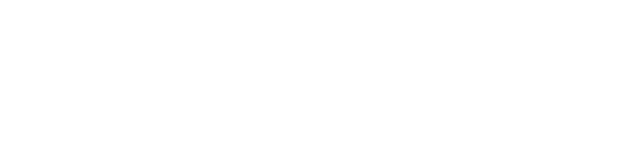
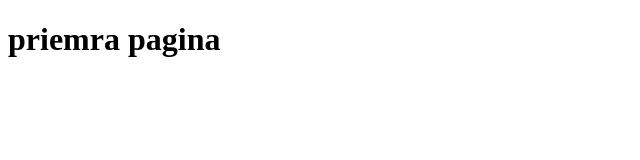
Before and after one commit to gabolauro/primer-git, a plain HTML site: page index.html in a window 1280 px wide. Shown: the whole page, without its empty margins (0-640 px from the left). Drawn offline with Linux system fonts and the light colour scheme.

Commit message:
ambios en mi primer commit

```diff
--- a/index.html
+++ b/index.html
@@ -7,5 +7,7 @@
 </head>
 <body>
 
+<h1>priemra pagina</h1>
+
 </body>
 </html>
```
